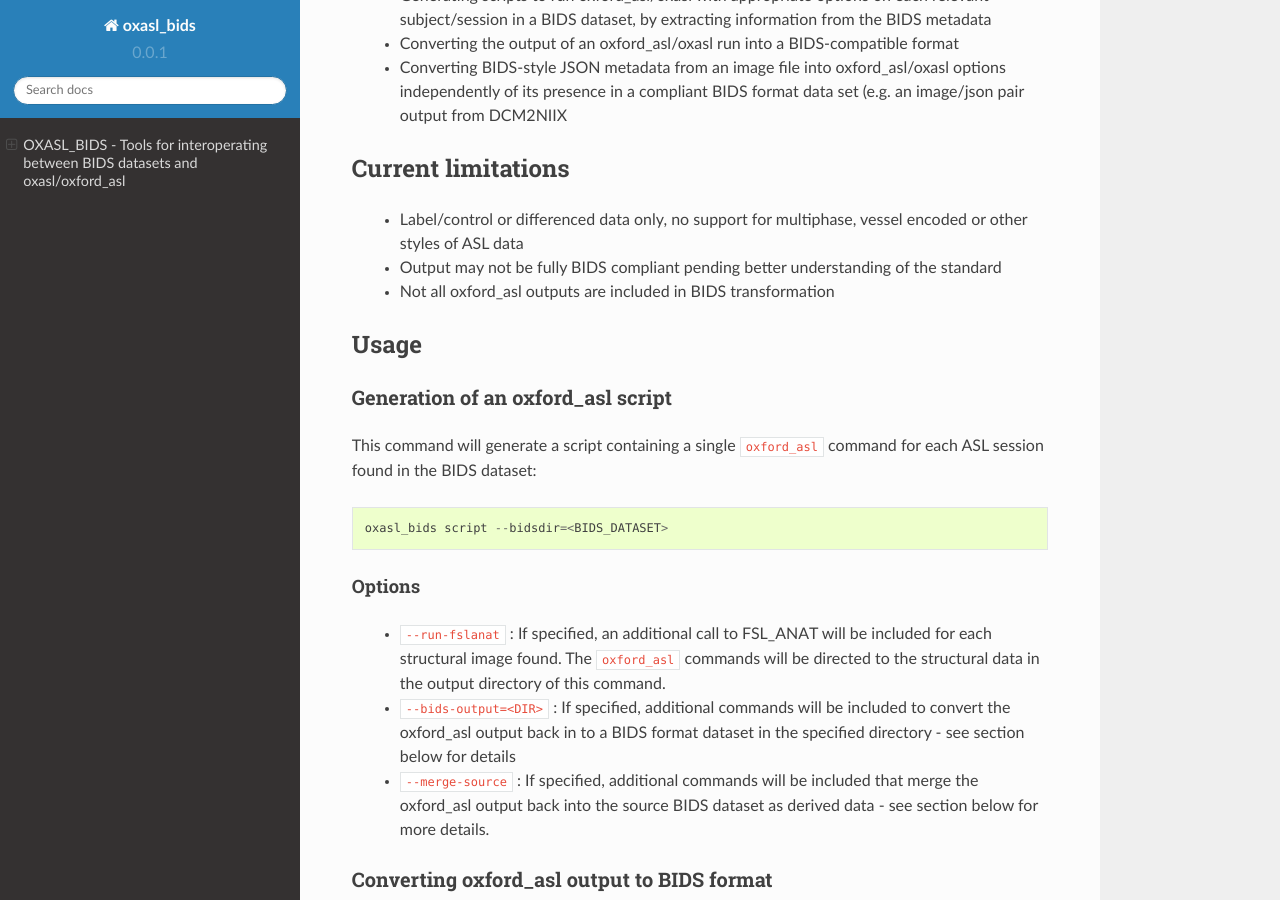
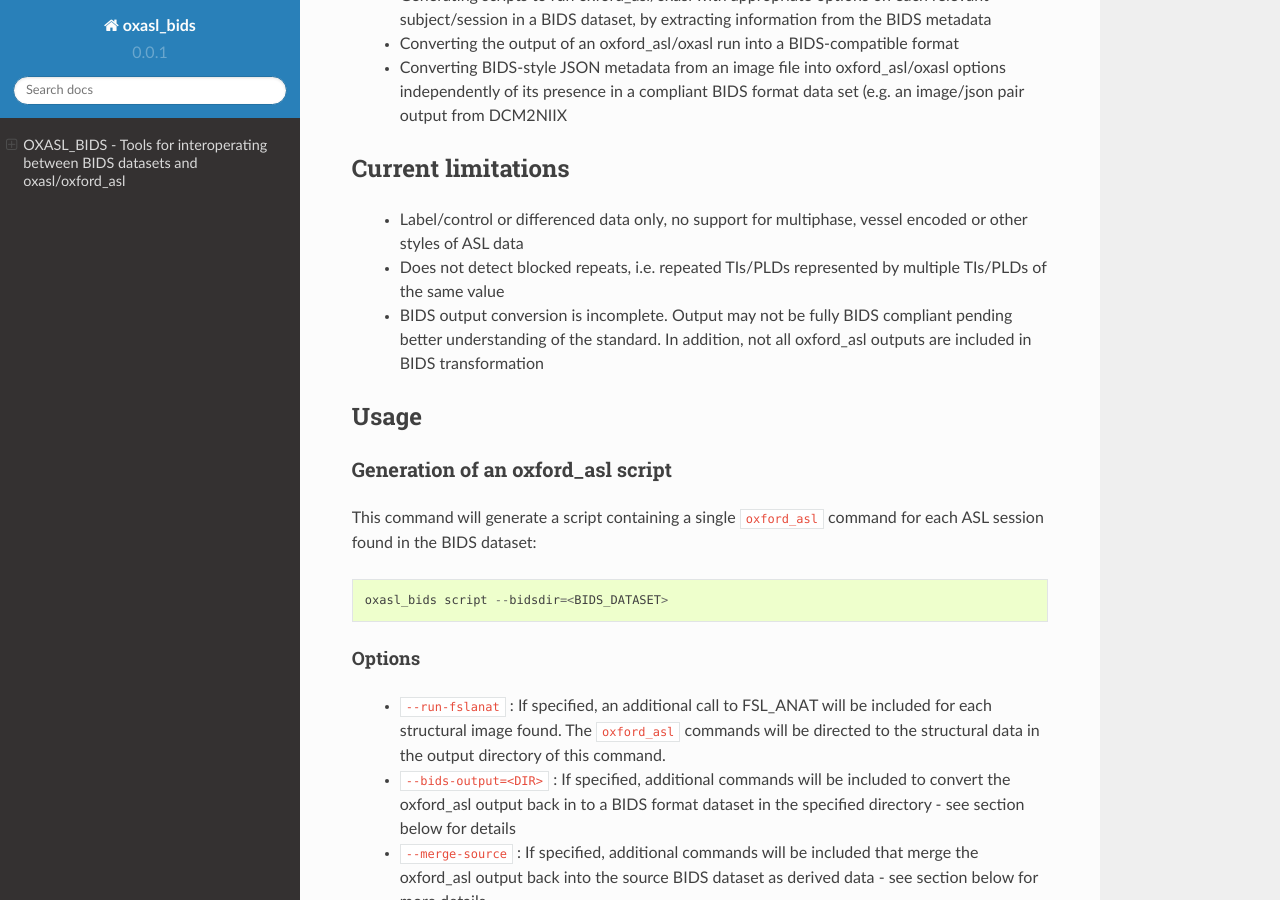
Before and after one commit to physimals/oxasl_bids, a Sphinx documentation site: the page built from doc/index.rst, in a window 1280 px wide and 900 px high, scrolled down 357 px. Built offline with Sphinx 7.4.7 and the Read the Docs theme 2.0.0, drawn with Linux system fonts in a browser that asks for light colours.

Commit message:
Update limitations

```diff
--- a/doc/index.rst
+++ b/doc/index.rst
@@ -1,4 +1,3 @@
-
 OXASL_BIDS - Tools for interoperating between BIDS datasets and oxasl/oxford_asl
 ================================================================================
 
@@ -23,9 +22,12 @@
  - Label/control or differenced data only, no support for multiphase, vessel encoded
    or other styles of ASL data
 
- - Output may not be fully BIDS compliant pending better understanding of the standard
+ - Does not detect blocked repeats, i.e. repeated TIs/PLDs represented by multiple
+   TIs/PLDs of the same value
 
- - Not all oxford_asl outputs are included in BIDS transformation
+ - BIDS output conversion is incomplete. Output may not be fully BIDS compliant
+   pending better understanding of the standard. In addition, not all oxford_asl
+   outputs are included in BIDS transformation
 
 Usage
 -----
@@ -64,6 +66,7 @@
 
          oxasl_bids bidsout --bidsdir=<SOURCE_DATASET> --merge-output --subject=<SUBJECT> --session=<SESSION>
 
+
 Genertion of oxford_asl options from JSON metadata
 ~~~~~~~~~~~~~~~~~~~~~~~~~~~~~~~~~~~~~~~~~~~~~~~~~~
 
```
